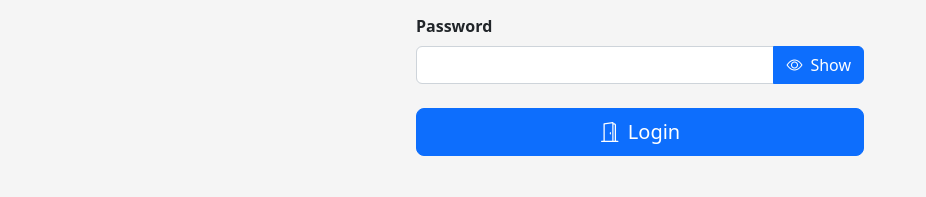
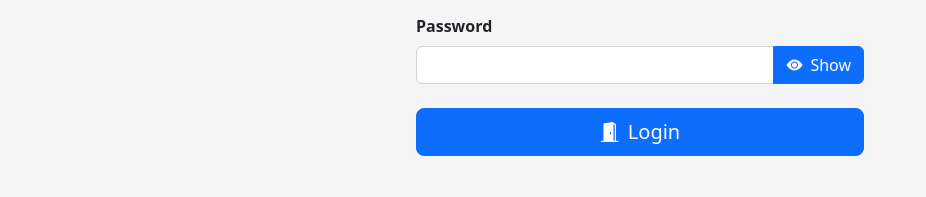
Before and after one commit to crvouga/setlist, a Nuxt app: page /login in a window 1280 px wide. Shown: the part 353-550 px from the top of the page, without its empty margins (0-926 px from the left). Built offline with nearby package versions, Linux system fonts and the light colour scheme.

Commit message:
tweak icons

```diff
--- a/components/Icon.vue
+++ b/components/Icon.vue
@@ -7,9 +7,9 @@ defineProps<{
 
 const nameToClass: { [name in Name]: string } = {
   "create-account": "bi-person-plus-fill",
-  "eye-slash": "bi-eye-slash",
-  eye: "bi-eye",
-  login: "bi-door-open",
+  "eye-slash": "bi-eye-slash-fill",
+  eye: "bi-eye-fill",
+  login: "bi-door-open-fill",
   logout: "bi-door-closed-fill",
 };
 </script>
--- a/pages/login.vue
+++ b/pages/login.vue
@@ -108,7 +108,7 @@ const login = async () => {
           variant="primary"
           size="lg"
           class="w-100">
-          <i class="bi bi-door-open"></i>
+          <Icon name="login" />
           Login
         </Button>
       </form>
```
